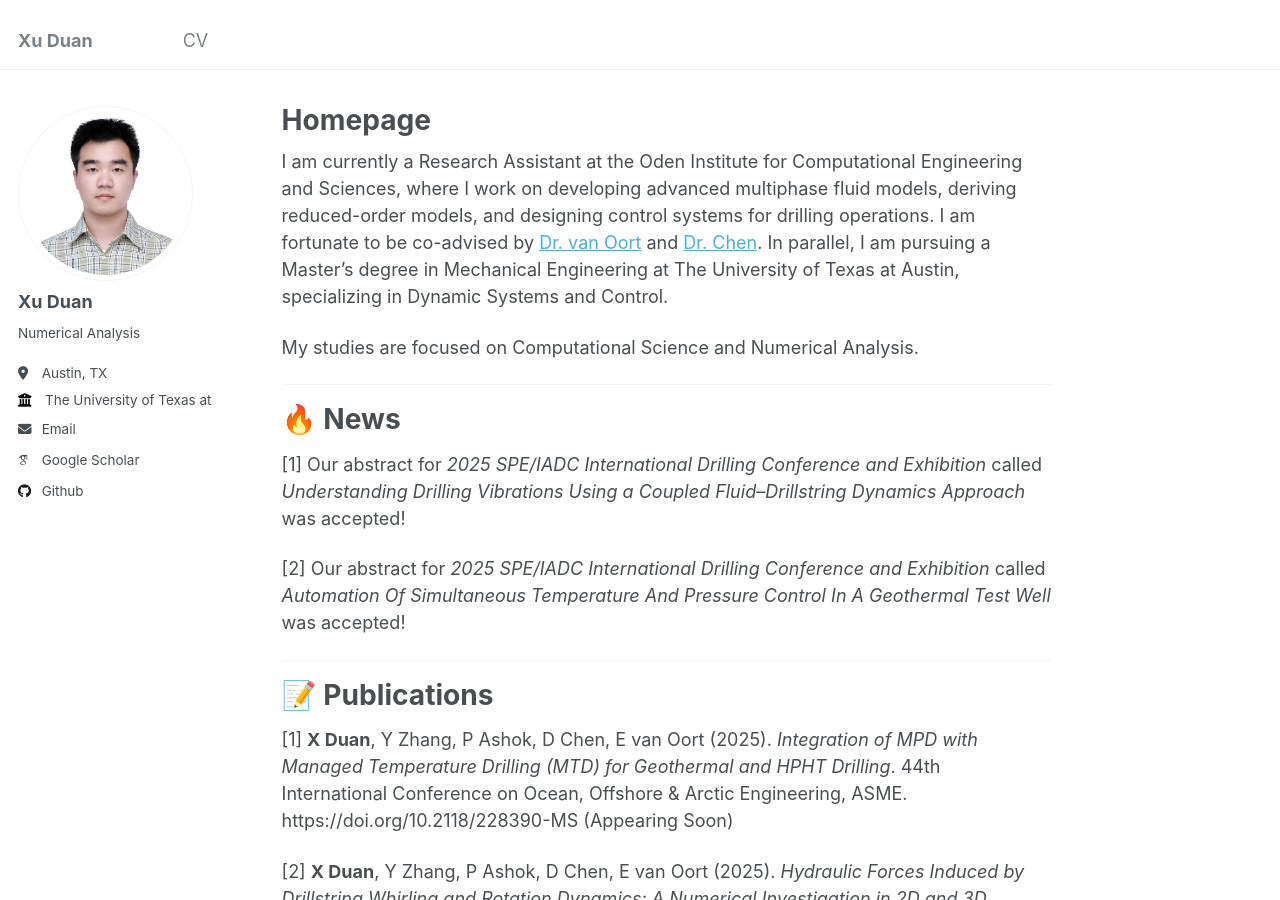
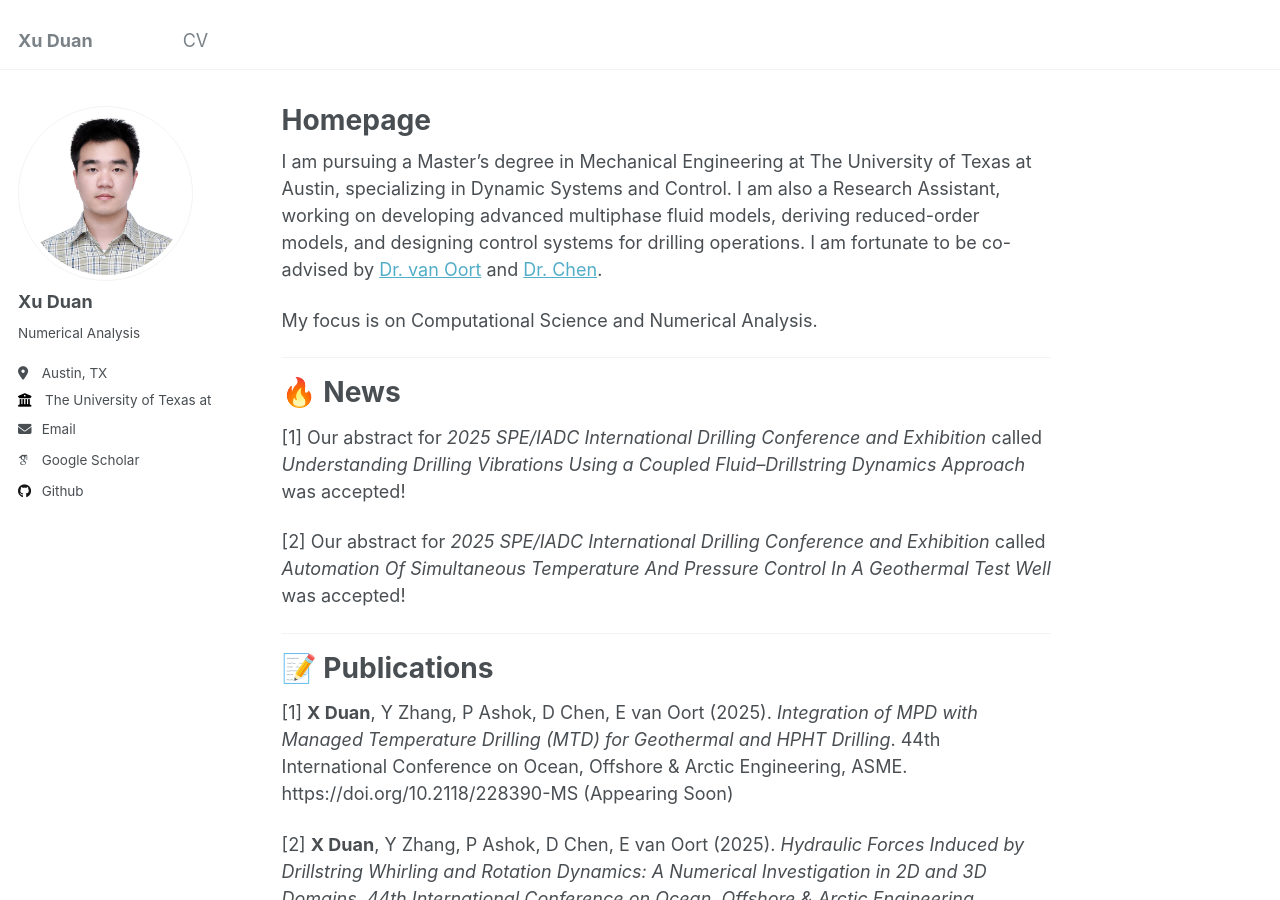
Before and after one commit to Xu-Duan/Xu-Duan.github.io, a Jekyll site: the page built from _pages/about.md, in a window 1280 px wide and 900 px high. Built offline with Jekyll 4.4.1, drawn with Linux system fonts in a browser that asks for light colours; some web fonts are replaced.

Commit message:
modify about.md

```diff
--- a/_pages/about.md
+++ b/_pages/about.md
@@ -10,9 +10,9 @@ redirect_from:
 This is the front page of a website that is powered by the [Academic Pages template](https://github.com/Xu-Duan/Xu-Duan.github.io) and hosted on GitHub pages. [GitHub pages](https://pages.github.com) is a free service in which websites are built and hosted from code and data stored in a GitHub repository, automatically updating when a new commit is made to the respository. This template was forked from the [Minimal Mistakes Jekyll Theme](https://mmistakes.github.io/minimal-mistakes/) created by Michael Rose, and then extended to support the kinds of content that academics have: publications, talks, teaching, a portfolio, blog posts, and a dynamically-generated CV. You can fork [this repository](https://github.com/Xu-Duan/Xu-Duan.github.io) right now, modify the configuration and markdown files, add your own PDFs and other content, and have your own site for free, with no ads! An older version of this template powers my own personal website at [stuartgeiger.com](http://stuartgeiger.com), which uses [this Github repository](https://github.com/staeiou/staeiou.github.io).
 --->
 
-I am currently a Research Assistant at the Oden Institute for Computational Engineering and Sciences, where I work on developing advanced multiphase fluid models, deriving reduced-order models, and designing control systems for drilling operations. I am fortunate to be co-advised by [Dr. van Oort](https://www.pge.utexas.edu/facultystaff/faculty-directory/vanoort) and [Dr. Chen](https://www.me.utexas.edu/people/faculty-directory/chen). In parallel, I am pursuing a Master’s degree in Mechanical Engineering at The University of Texas at Austin, specializing in Dynamic Systems and Control.
+I am pursuing a Master’s degree in Mechanical Engineering at The University of Texas at Austin, specializing in Dynamic Systems and Control. I am also a Research Assistant, working on developing advanced multiphase fluid models, deriving reduced-order models, and designing control systems for drilling operations. I am fortunate to be co-advised by [Dr. van Oort](https://www.pge.utexas.edu/facultystaff/faculty-directory/vanoort) and [Dr. Chen](https://www.me.utexas.edu/people/faculty-directory/chen).
 
-My studies are focused on Computational Science and Numerical Analysis.
+My focus is on Computational Science and Numerical Analysis.
 
 ---
 
```
